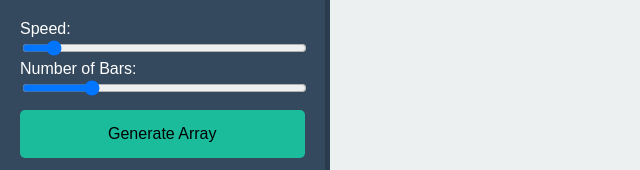
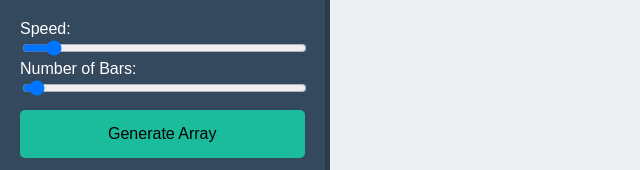
Before and after one commit to Daksh584/Sorting-Visualizer, a React (Vite) app: page / in a window 1280 px wide. Shown: the top 170 px of the page, without its empty margins (0-640 px from the left). Built offline with nearby package versions, Linux system fonts and the light colour scheme.

Commit message:
Changed default array size

```diff
--- a/src/SortingVisualizer/SortingVisualizer.jsx
+++ b/src/SortingVisualizer/SortingVisualizer.jsx
@@ -31,7 +31,7 @@ const ALGORITHMS = {
 export default function SortingVisualizer() {
   const [array, setArray] = useState([]);
   const [speed, setSpeed] = useState(10); // Default animation speed in milliseconds
-  const [arraySize, setArraySize] = useState(50); // Default number of bars in the array
+  const [arraySize, setArraySize] = useState(10); // Default number of bars in the array
   const [selectedAlgorithm, setSelectedAlgorithm] = useState('');
   const [sortingInProgress, setSortingInProgress] = useState(false);
   const timeoutIds = useRef([]);
```
